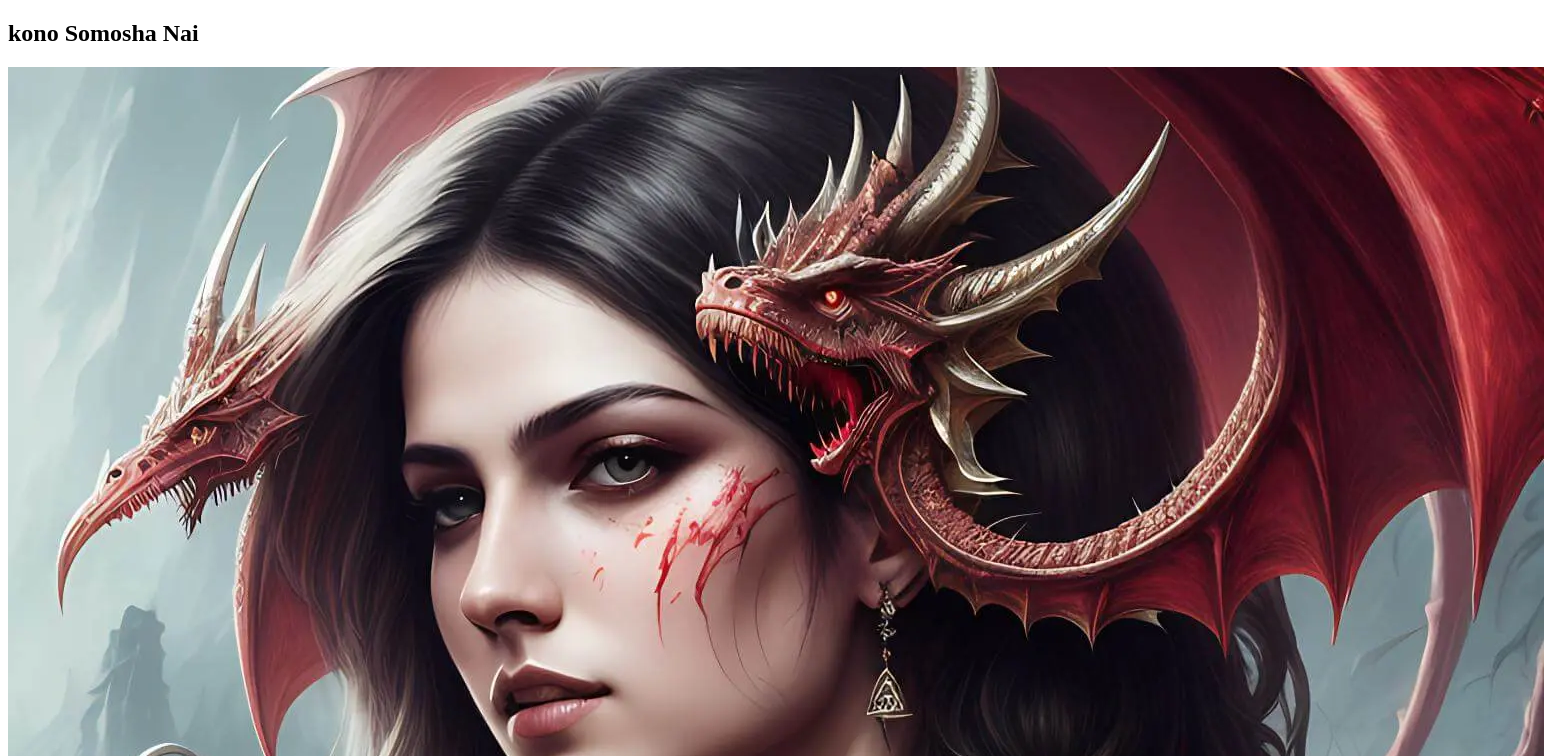
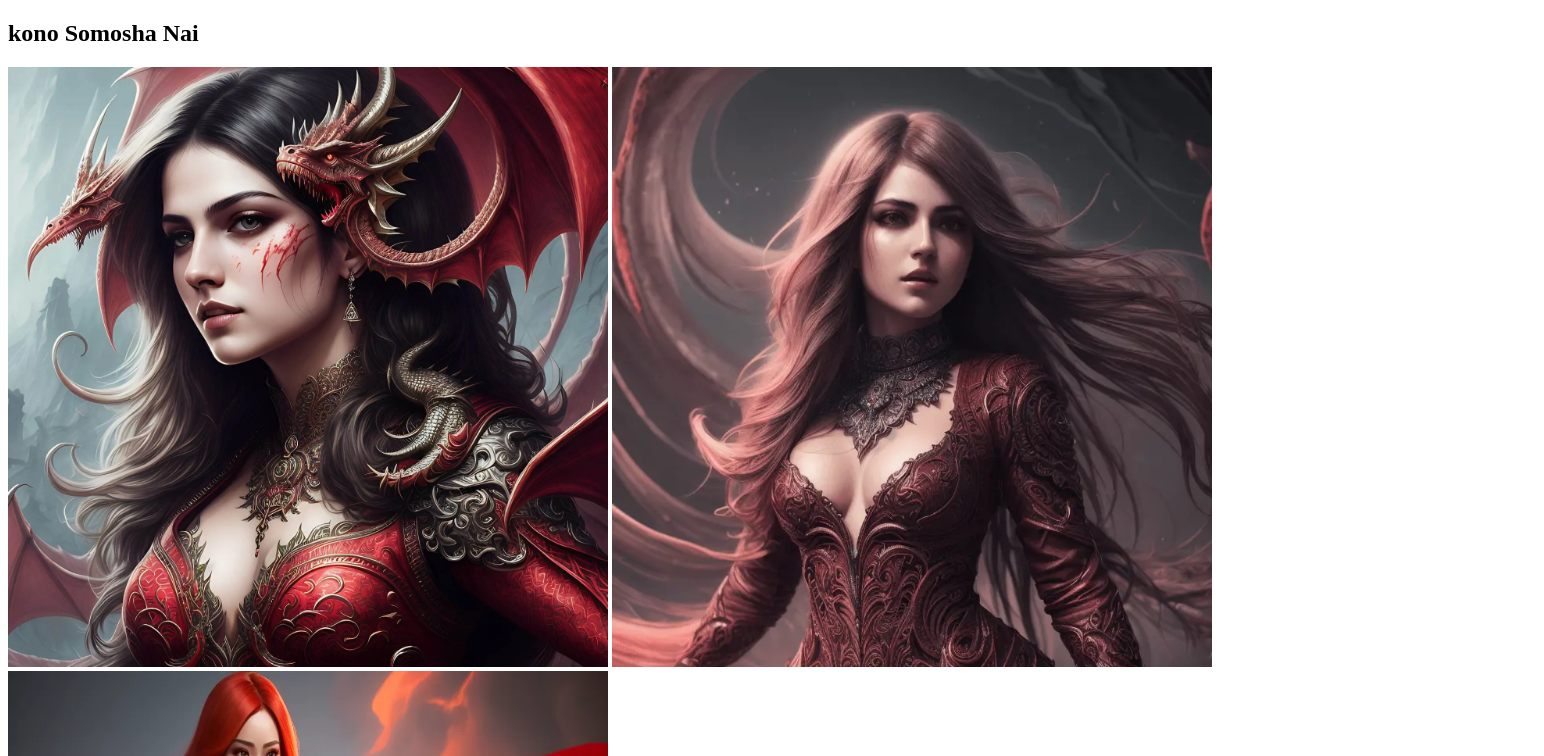
Before and after one commit to ashiqee/problem-com-git, a plain HTML site: page index.html in a window 1280 px wide. Shown: the top 756 px of the page, 1544 px wide, since content can reach past the window. Drawn offline with Linux system fonts and the light colour scheme; the site is published under a folder, as on GitHub Pages, so addresses that start at the root find nothing.

Commit message:
problem Solved

```diff
--- a/index.html
+++ b/index.html
@@ -5,7 +5,7 @@
     <meta http-equiv="X-UA-Compatible" content="IE=edge" />
     <meta name="viewport" content="width=device-width, initial-scale=1.0" />
     <title>Problem will never last forever</title>
-    <link rel="stylesheet" href="/images/Styles/style.css" />
+    <link rel="stylesheet" href="style.css" />
   </head>
   <body>
     <h2>kono Somosha Nai</h2>
```
Also changed, not shown: style.css (renamed from images/Styles/style.css).
